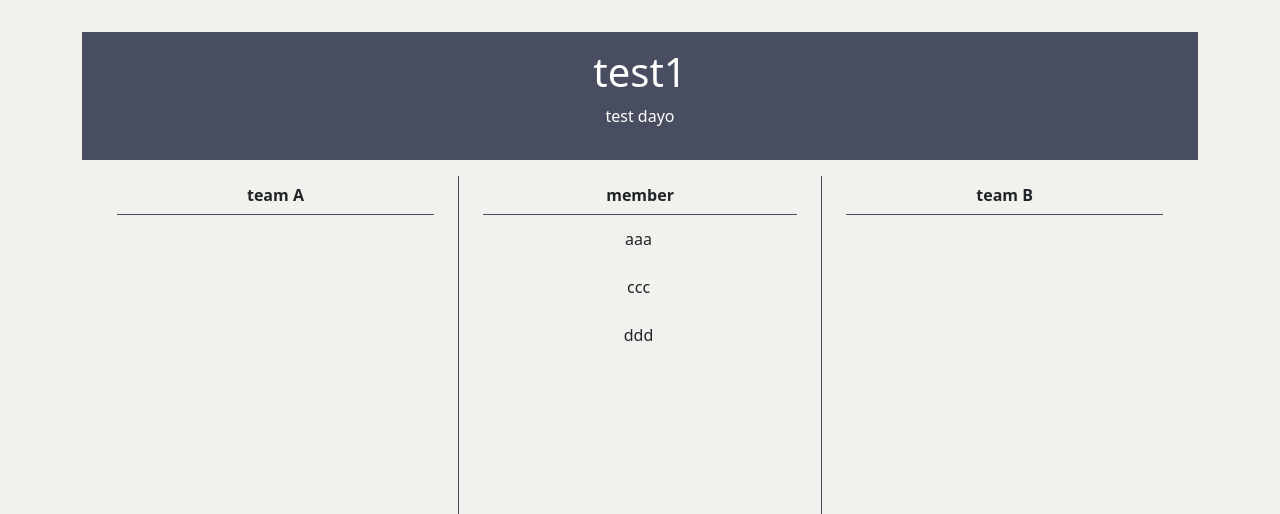
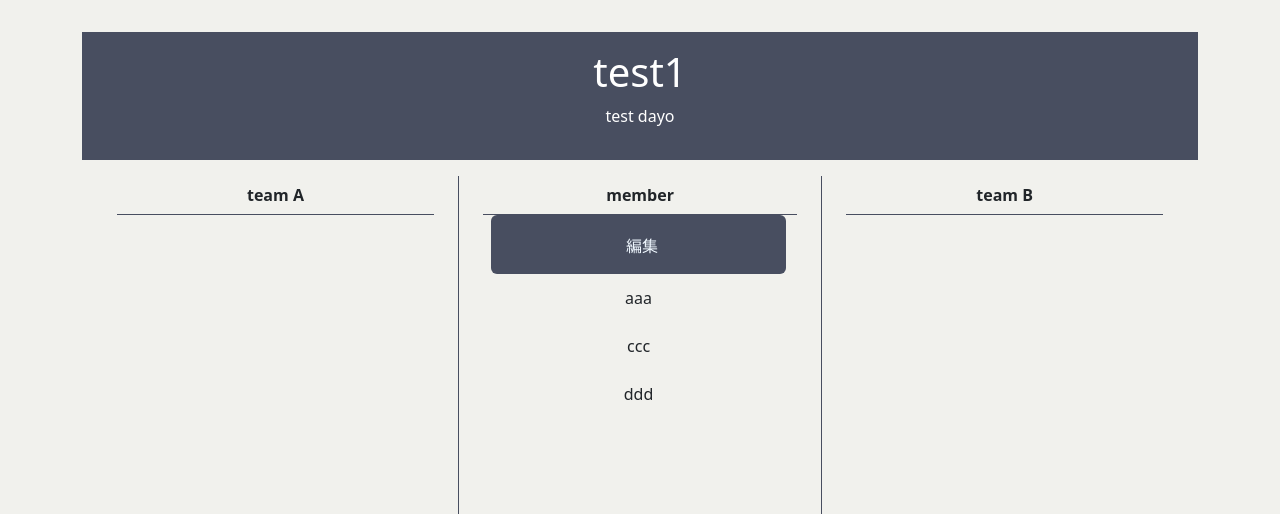
Before and after one commit to estone1223/team-wake, a Django app: page /wakes/1/ in a window 1280 px wide. Shown: the part 56-570 px from the top of the page. Run offline with Django 3.2, Linux system fonts and the light colour scheme; a user stored in the database is signed in; data comes from the database, SQL or seed files in the repository; some libraries are stand-ins or nearby versions.

Commit message:
added edit button next->JS?

```diff
--- a/static/wakes/css/style.css
+++ b/static/wakes/css/style.css
@@ -91,6 +91,20 @@ a:hover {
 
 .description {
   text-align: center;
+}
+
+.btn-edit {
+  display: block;
+  color: aliceblue;
+  background-color: #484e60;
+  text-align: center;
+  list-style: none;
+  padding-left: 15%;
+  margin-right: 30px;
+  height: 15%;
+}
+.btn-edit:hover {
+  opacity: 0.8;
 }
 
 /* detail */
--- a/templates/wakes/wake_detail.html
+++ b/templates/wakes/wake_detail.html
@@ -20,6 +20,9 @@
       <h2 class="content-head">member</h2>
       <div class="member-container">
         <ul class="member-list-ul">
+          <a class="btn btn-edit" href="">
+            <li class="member-list">編集</li>
+          </a>
           {% for member in members %}
             <li class="member-list">{{ member.name }}</li>
           {% endfor %}
```
